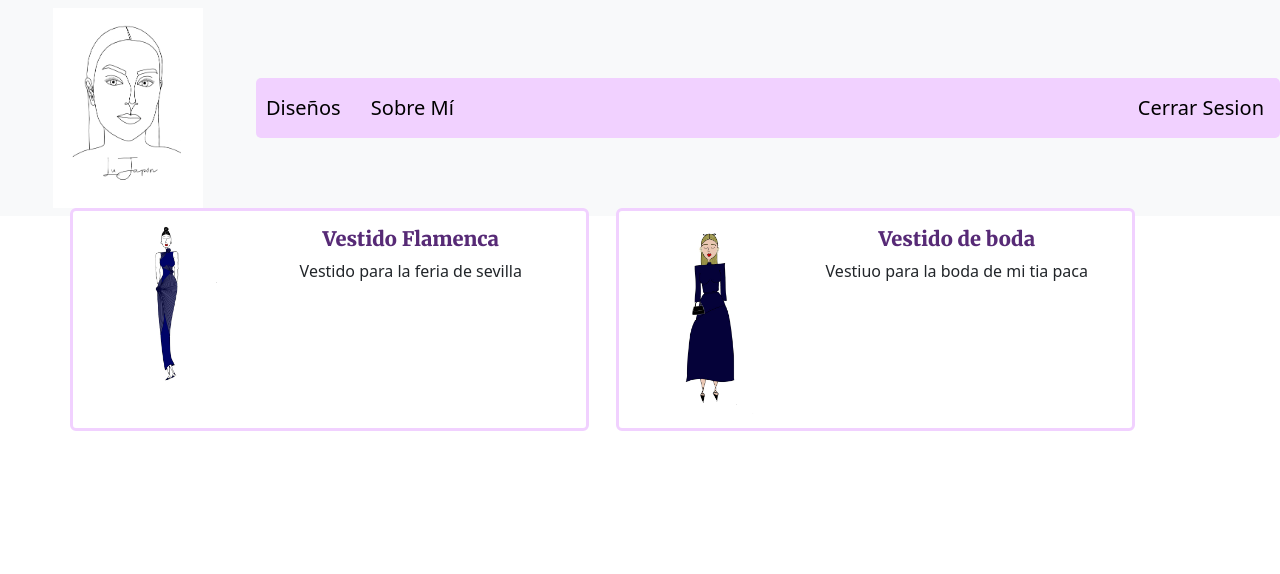
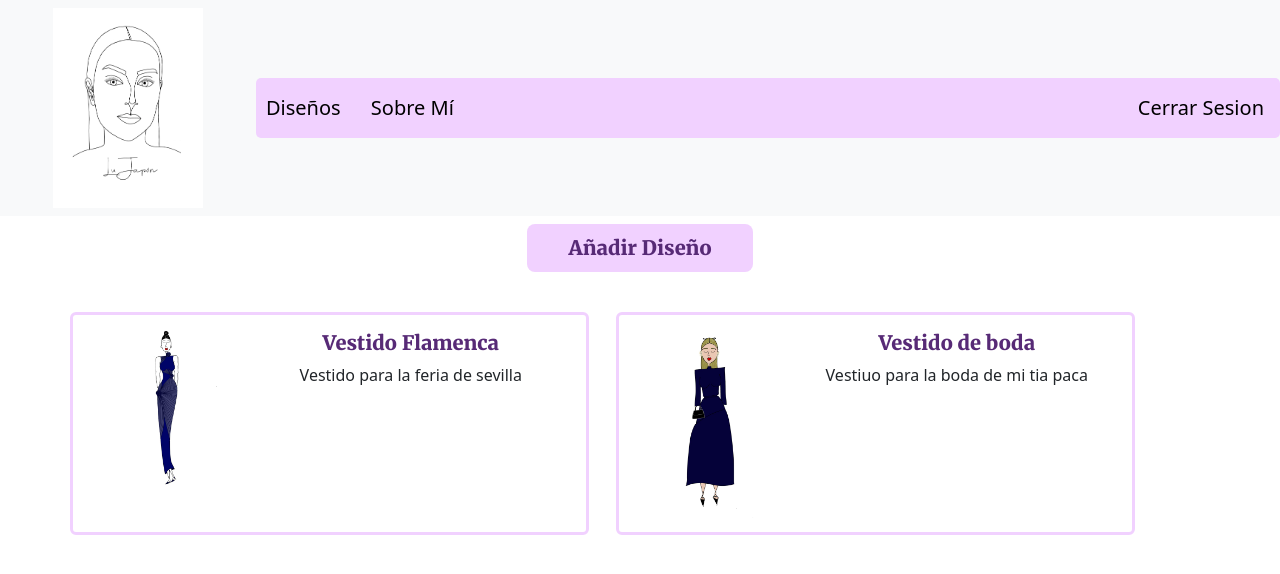
Before and after one commit to guillegomezz8/LuDesings, a Django app: a page that uses diseños/templates/diseños.html in a window 1280 px wide. Shown: the top 574 px of the page. Run offline with Django 4.2, Linux system fonts and the light colour scheme; a user stored in the database is signed in; data comes from the database, SQL or seed files in the repository; both versions use the stored data as it was after the commit; some libraries are stand-ins or nearby versions.

Commit message:
crear diseños logueado(falta estilos)

```diff
--- a/diseños/templates/diseños.html
+++ b/diseños/templates/diseños.html
@@ -2,7 +2,12 @@
 {% load static %}
 {% block contenido %}
 <div class="container text-center contenedor-personalizado">
-    <div class="row row-cols-1 row-cols-md-2 g-4">
+    {% if request.user.is_authenticated %}
+        <div class="text-center pt-2 align-items-center">
+            <a href="{% url "crear" %}" type="submit" class="contenido btn btn-outline-custom btn-lg bt-login">Añadir Diseño</a>
+        </div>
+    {% endif %}
+    <div class="row mt-4 row-cols-1 row-cols-md-2 g-4">
         {% if diseños %}
             {% for d in diseños %}
             <div class="row">
@@ -13,7 +18,7 @@
                         </div>
                         <div class="col-md-8">
                             <div class="card-body">
-                                <h5 class="titulo card-title">{{ d.nombre }}</h5>
+                                <h5 class="contenido card-title">{{ d.nombre }}</h5>
                                 <p class="card-text">{{d.descripccion}}</p>
                             </div>
                         </div>
--- a/diseños/urls.py
+++ b/diseños/urls.py
@@ -4,5 +4,6 @@ from . import views
 
 
 urlpatterns = [
-    path('', views.diseños, name='diseños')
+    path('', views.diseños, name='diseños'),
+    path('crear/', views.crear_diseño, name='crear')
 ]
--- a/diseños/views.py
+++ b/diseños/views.py
@@ -1,7 +1,18 @@
-from django.shortcuts import render
+from django.shortcuts import render, redirect
 from .models import Diseño
+from .forms import DiseñoForm
 
 # Create your views here.
 def diseños(request):
     diseños = Diseño.objects.all()
     return render(request, 'diseños.html',{'diseños': diseños})
+
+def crear_diseño(request):
+    if request.method == 'POST':
+        form = DiseñoForm(request.POST, request.FILES)
+        if form.is_valid():
+            diseño = form.save()
+            return redirect('detalle_diseño', pk=diseño.pk)  # Redirigir a la vista de detalle del diseño recién creado
+    else:
+        form = DiseñoForm()
+    return render(request, 'diseñoForm.html', {'form': form})
--- a/static/css/diseños.css
+++ b/static/css/diseños.css
@@ -12,9 +12,15 @@
     border: 3px solid #f1d1ff;
 }
 
-.titulo{
+.contenido{
     font-family: "Merriweather", serif;
     font-weight: 900;
     font-style: normal;
     color: rgb(87, 42, 118);
 }
+
+.btn-outline-custom {
+    background-color: #f1d1ff;
+    padding-left: 2.5rem;
+    padding-right: 2.5rem;
+}
```
Also changed, not shown: diseños/forms.py (added, +7 -0 lines), diseños/templates/diseñoForm.html (added, +9 -0 lines), db.sqlite3.
